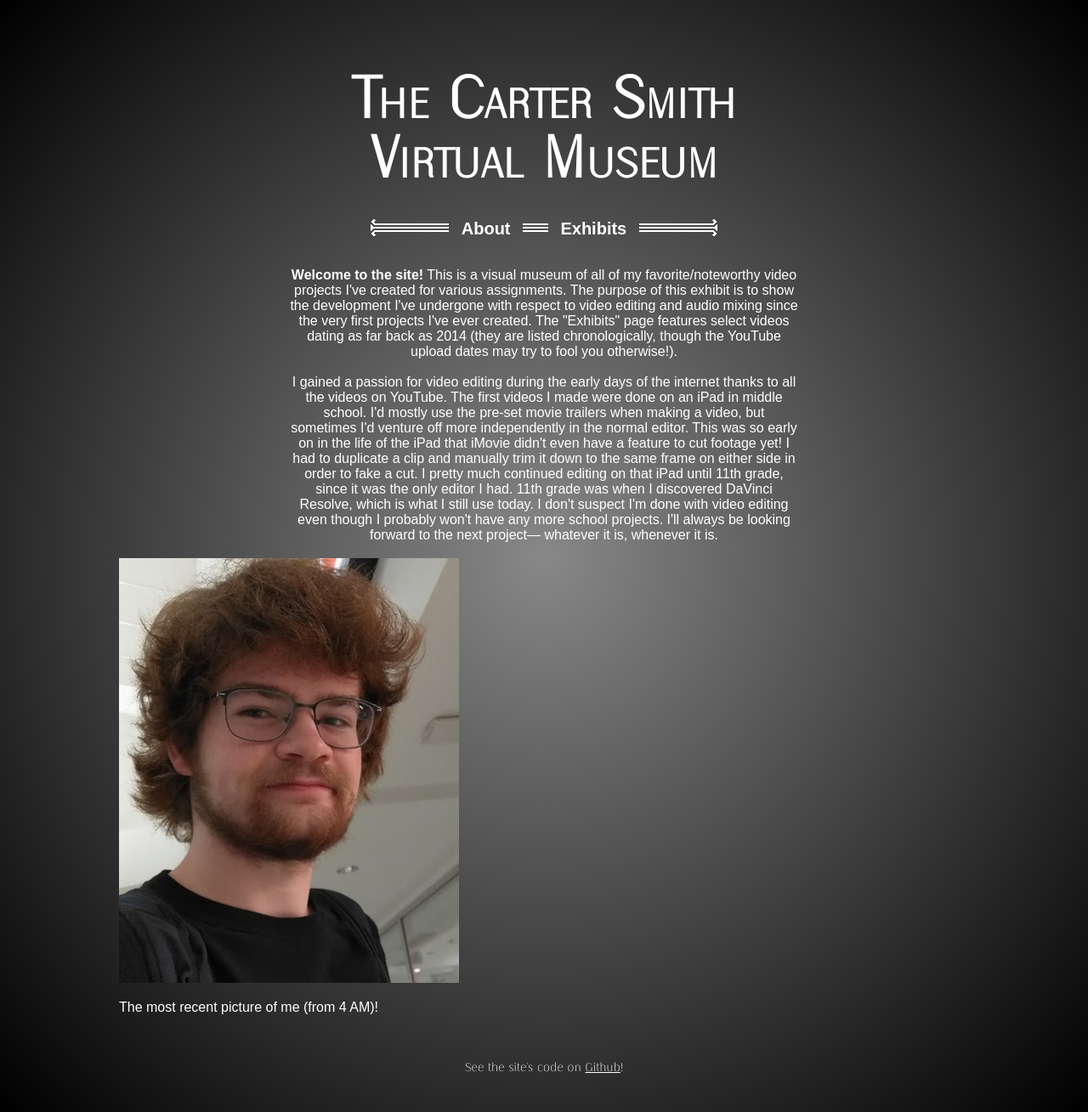
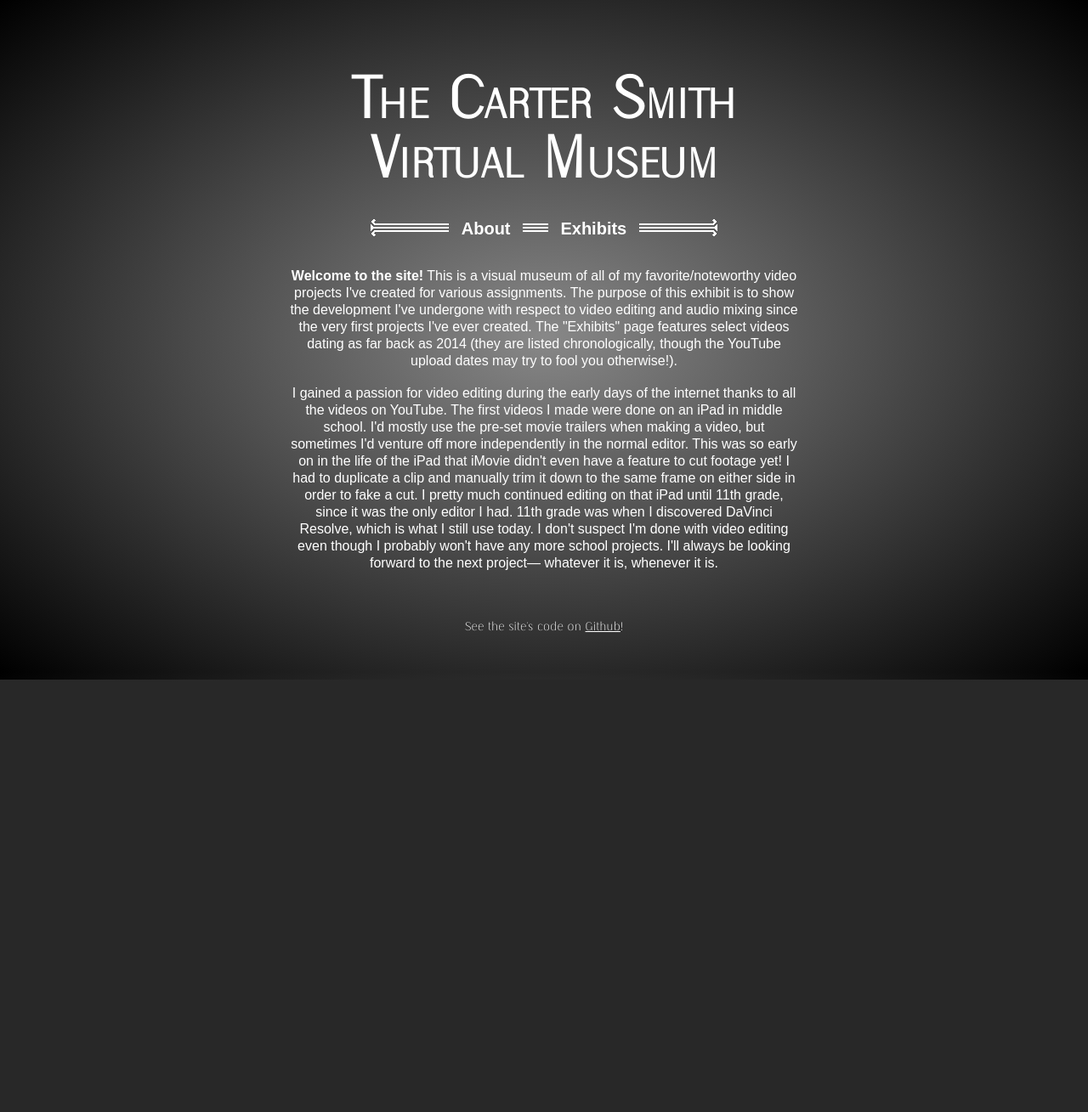
Before and after one commit to cas380/ENGCMP-1130-Final-Project, a Flask app: page / in a window 1280 px wide. Shown: the whole page at 85% size. After the commit the page ends 800 px from the top, so only its background shows below. Run offline with Flask 2, Linux system fonts and the light colour scheme.

Commit message:
Fixed entry description, adjusted stye

```diff
--- a/main.py
+++ b/main.py
@@ -21,7 +21,7 @@ def museum():
 		"bDYI3WQvziI": ["NYG Beforehand Promo", "This project wasn't made for school, but it's definitely noteworthy. Over the course of 2 months, I directed and coordinated shots in order to piece together this promo and present it to the congregation."],
 		"k7_LgEGGTwo": ["Interview Podcast", "This project was made for the interview podcast project in ENGCMP 610 during sophomore year. I didn't want to grab someone else to interview, so I talked to myself in the Whisper Room."],
 		"nVr6fX_cwaA": ["Star Wars: Episode XV - Thanksgiving Break", "This project is my magnum opus. It was made as my final project for ENGCMP 610 in sophomore year. If I had more time, it would've been longer, but it's already amazing as is."],
-		"SeS60Rr8S-s": ["Milestone 3 - Cow Clicker 2 Direct", "This project was my CS 1520 group's final presentation for our game Cow Clicker 2. Milestone 1 didn't have a video because that presentation was given before COVID hit. You can still <a href=\"https://cow-clicker-2.appspot.com/\" target=\"_Blank\">play the game</a>!"],
+		"SeS60Rr8S-s": ["Milestone 3 - Cow Clicker 2 Direct", "This project was my CS 1520 group's final presentation for our game Cow Clicker 2. Milestone 1 didn't have a video because that presentation was given before COVID hit. You can still play the game!"],
 		"SJF4gl2k9Hs": ["The End is Nigh!", "This podcast was created for the Minicast project in ENGCMP 1130. I chose to follow the theme of prophecy for the course, spurred on by the dreams of Pastor Dana (discussed in this video)."],
 		"_ZRU6ovWhHM": ["The Return", "This project was created for the Essay Film project in ENGCMP 1130. This took a lot of editing, and I achieved the effect I'd hoped to pretty well via lots of layered translucent footage."],
 	}
--- a/static/style.css
+++ b/static/style.css
@@ -1,9 +1,10 @@
-
+/* Custom free (non-commercial) font */
 @font-face {
 	font-family: 'Kiyana Display';
 	src: URL('KiyanaDisplay.otf') format('opentype');
 }
 
+/* Body Styling */
 body {
 	font-size: 16px;
 	font-family: Arial, sans-serif;
@@ -36,24 +37,13 @@ nav a {
 	font-size: 20px;
 }
 
-/* unvisited link */
-a:link, a:visited {
-	color: white;
-}
-
-/* mouse over link */
-a:hover {
-	color: #eee;
-}
-
-/* selected link */
-a:active {
-	color: #ddd;
-}
-
 #divBody {
 	width: 1000px;
 	margin: auto;
+}
+
+p {
+	line-height: 20px;
 }
 
 p.about {
@@ -66,6 +56,18 @@ p.about {
 	font-family: "Kiyana Display";
 }
 
+/* Link Styling */
+a:link, a:visited {
+	color: white;
+}
+a:hover {
+	color: #eee;
+}
+a:active {
+	color: #ddd;
+}
+
+/* Exhibit Styling */
 .exhibit {
 	margin: auto;
 	width: 800px;
@@ -80,9 +82,6 @@ p.about {
 	font-size: 24px;
 	font-family: "Kiyana Display";
 }
-.exhibit p {
-	line-height: 18px;
-}
 .exhibit h3, .exhibit p {
 	float: right;
 	text-align: left;
--- a/templates/index.html
+++ b/templates/index.html
@@ -5,9 +5,5 @@
 	<br />
 	<p class="about">I gained a passion for video editing during the early days of the internet thanks to all the videos on YouTube. The first videos I made were done on an iPad in middle school. I'd mostly use the pre-set movie trailers when making a video, but sometimes I'd venture off more independently in the normal editor. This was so early on in the life of the iPad that iMovie didn't even have a feature to cut footage yet! I had to duplicate a clip and manually trim it down to the same frame on either side in order to fake a cut. I pretty much continued editing on that iPad until 11th grade, since it was the only editor I had. 11th grade was when I discovered DaVinci Resolve, which is what I still use today. I don't suspect I'm done with video editing even though I probably won't have any more school projects. I'll always be looking forward to the next project— whatever it is, whenever it is.</p>
 	<br />
-	<div width="400px" height="500px">
-		<img src="static/Portrait.png" alt="some pic of me" width="400px" height="500px" />
-		<p>The most recent picture of me (from 4 AM)!</p>
-	</div>
 	<br />
 {% endblock %}
```
Also changed, not shown: static/BritishMuseum.ttf (deleted), static/Portrait.png (deleted).
